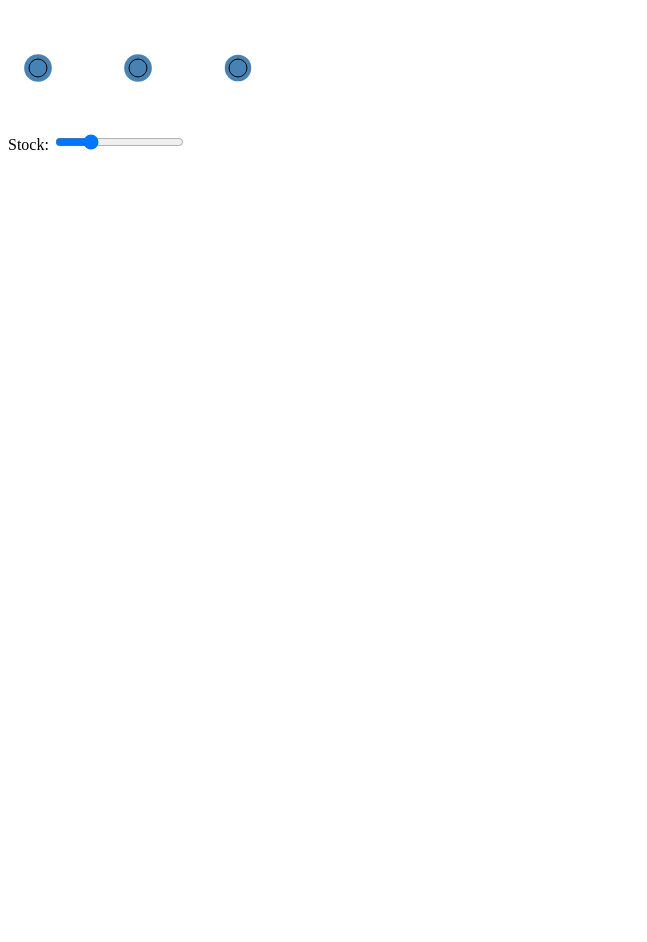
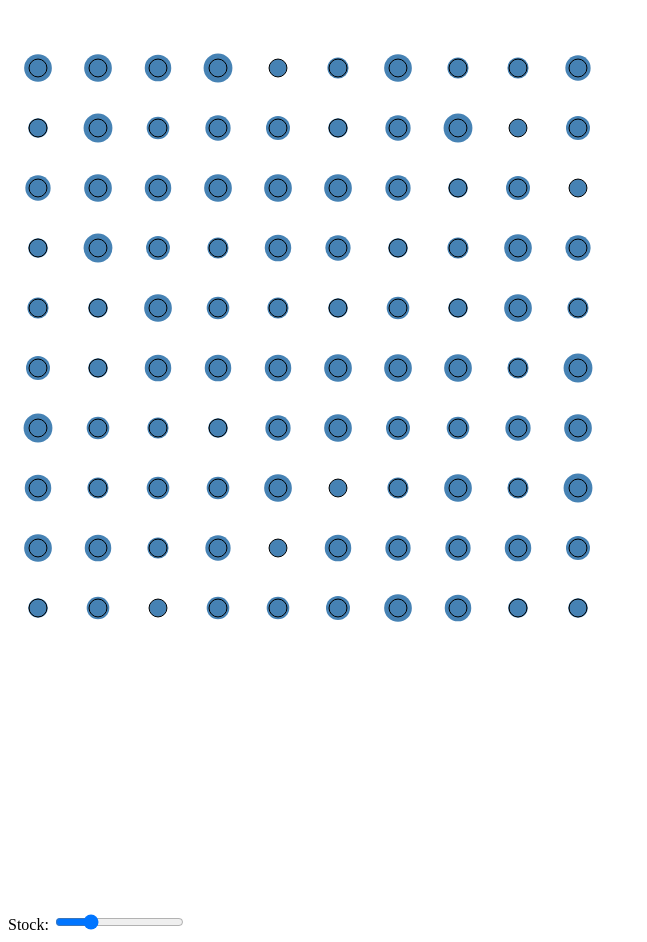
Before and after one commit to svandehoef/hoarding-simulator, a website: page index.html in a window 1280 px wide. Shown: the whole page, without its empty margins (0-647 px from the left). Before the commit the page ends 800 px from the top, so only its background shows below. Drawn offline with nearby package versions, Linux system fonts and the light colour scheme.

Commit message:
circles for all customers auto generated

```diff
--- a/index.html
+++ b/index.html
@@ -6,13 +6,7 @@
     <script src="https://d3js.org/d3.v5.min.js"></script>
 </head>
 <body>
-    <svg width="720" height="120">
-        <circle class="stock" cx="30" cy="60" r="5.656854249492381" fill="steelblue"></circle>
-        <circle class="refstock" cx="30" cy="60" r="3" stroke="black" fill="none"></circle>
-        <circle class="stock" cx="130" cy="60" r="7.54983443527075" fill="steelblue"></circle>
-        <circle class="refstock" cx="130" cy="60" r="3" stroke="black" fill="none"></circle>
-        <circle class="stock" cx="230" cy="60" r="10.583005244258363" fill="steelblue"></circle>
-        <circle class="refstock" cx="230" cy="60" r="3" stroke="black" fill="none"></circle>
+    <svg width="900" height="900">
     </svg>
     <div>
         <label>Stock:</label>
@@ -22,6 +16,7 @@
     <script>
 
         let zoomFactor = 4;
+        let circleDistance = 60;
 
         let slider = document.getElementById("myRange");
 
@@ -33,10 +28,23 @@
         function update(stock, refStock) {
             let svg = d3.select("svg");
             let circlesStock = svg.selectAll(".stock");
-            circlesStock.data(stock);
-            circlesStock.attr("r", d => zoomFactor*Math.sqrt(d));
+            circlesStock.data(stock)
+            .enter().append("circle")
+            .attr('class', 'stock')
+            .attr("cy", (d, i) => 60 + Math.floor(i/10) * circleDistance)
+            .attr("cx", function(d, i) { return (i%10) * circleDistance + 30; });
+            circlesStock
+            .attr("r", d => zoomFactor*Math.sqrt(d))
+            .attr('fill', 'steelblue');
+
             let circlesRefStock = svg.selectAll(".refstock");
-            circlesRefStock.data(refStock);
+            circlesRefStock.data(refStock)
+            .enter().append("circle")
+            .attr('class', 'refstock')
+            .attr("cy", (d, i) => 60 + Math.floor(i/10) * circleDistance)
+            .attr("cx", function(d, i) { return (i%10) * circleDistance + 30; })
+            .attr('fill', 'none')
+            .attr('stroke', 'black');
             circlesRefStock.attr("r", d => zoomFactor*Math.sqrt(d));
         }
 
```
